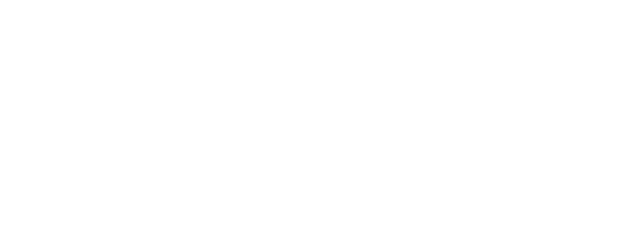
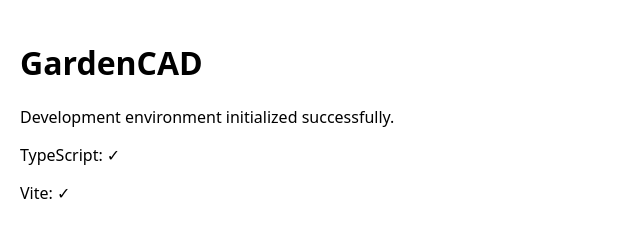
Before and after one commit to PilleCoder/garden-cad, a website built with Vite: page index.html in a window 1280 px wide. Shown: the whole page, without its empty margins (0-640 px from the left). Built offline with nearby package versions, Linux system fonts and the light colour scheme.

Commit message:
slice-01: Bootstrap minimal dev environment with Vite and TypeScript

```diff
--- a/index.html
+++ b/index.html
@@ -4,6 +4,10 @@
     <meta charset="UTF-8" />
     <meta name="viewport" content="width=device-width, initial-scale=1.0" />
     <title>GardenCAD</title>
+    <style>
+      body { margin: 0; padding: 0; font-family: system-ui, sans-serif; }
+      #app { width: 100vw; height: 100vh; }
+    </style>
   </head>
   <body>
     <div id="app"></div>
--- a/src/main.ts
+++ b/src/main.ts
@@ -1 +1,14 @@
-console.log('GardenCAD - Ready for slice-01');
+// Entry point - proof of setup
+console.log('GardenCAD initializing...');
+
+const app = document.getElementById('app');
+if (app) {
+  app.innerHTML = `
+    <div style="padding: 20px;">
+      <h1>GardenCAD</h1>
+      <p>Development environment initialized successfully.</p>
+      <p>TypeScript: ✓</p>
+      <p>Vite: ✓</p>
+    </div>
+  `;
+}
--- /dev/null
+++ b/vite.config.ts
@@ -0,0 +1,5 @@
+import { defineConfig } from 'vite';
+
+export default defineConfig({
+  // Default configuration sufficient for now
+});
```
Also changed, not shown: README.md.
